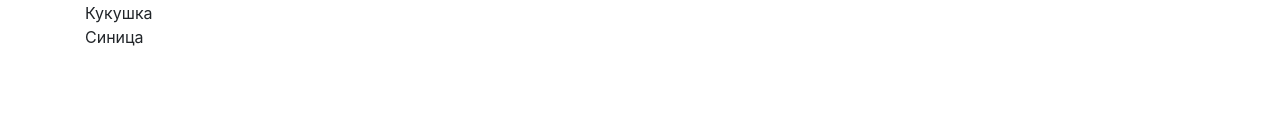
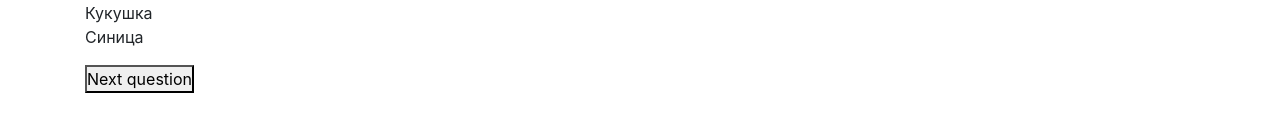
Before and after one commit to followhappyq/test-tasks, a React app: page /songbird in a window 1280 px wide. Shown: the part 401-532 px from the top of the page. Built offline with nearby package versions, Linux system fonts and the light colour scheme; a web font is replaced by a local one.

Commit message:
added SongBirdContainer functions

```diff
--- a/src/pages/SongBird/SongBird.tsx
+++ b/src/pages/SongBird/SongBird.tsx
@@ -1,11 +1,12 @@
 import React, { FC } from "react"
 
-import { Header, QuizDetails, Question, AnswerOptions } from "./containers"
+import { Header, QuizDetails, Question, AnswerOptions, NextQuestion } from "./containers"
 import "./style.scss"
 
 interface Props {
   currentQuestion: listType
   currentQuestionList: Array<listType>
+  onChangeQuestionNumber: () => void
 }
 
 export interface listType {
@@ -17,14 +18,14 @@ export interface listType {
   species: string
 }
 
-const SongBird: FC<Props> = ({ currentQuestion, currentQuestionList }) => {
-  console.log(currentQuestionList)
+const SongBird: FC<Props> = ({ currentQuestion, currentQuestionList, onChangeQuestionNumber }) => {
   return (
     <div className="songbird">
       <Header />
       <QuizDetails />
       <Question question={currentQuestion} />
       <AnswerOptions currentQuestionList={currentQuestionList} />
+      <NextQuestion onChangeQuestionNumber={onChangeQuestionNumber} />
     </div>
   )
 }
--- a/src/pages/SongBird/SongBirdContainer.tsx
+++ b/src/pages/SongBird/SongBirdContainer.tsx
@@ -11,20 +11,46 @@ const getRandomNumber: (max: number) => number = (max) => {
 
 const SongBirdContainer = (props: Props) => {
   const [questions, setQuestions] = useState(birds)
-  const [currentAnswer, setCurrentAnswer] = useState()
   const [currentQuestion, setCurrentQuestion] = useState<number>(0)
-  const [currentQuestionList, setCurrentQuestionList] = useState(birds[currentQuestion])
+  const [currentQuestionList, setCurrentQuestionList] = useState(questions[0])
+  const [isGameEnd, setIsGameEnd] = useState<boolean>(false)
+  const [questionNumber, setQuestionNumber] = useState<number>(0)
 
   const chooseCurrentQuestion: () => void = useCallback(() => {
     const currentQuestionListLength = currentQuestionList.length
     setCurrentQuestion(getRandomNumber(currentQuestionListLength))
   }, [currentQuestionList])
 
+  const onChangeQuestionNumber: () => void = () => {
+    if (questionNumber === questions.length - 1) {
+      setIsGameEnd(true)
+    }
+    if (questionNumber < questions.length - 1) {
+      setQuestionNumber(questionNumber + 1)
+    }
+  }
+
+  const onChangeCurrentQuestionList: () => void = useCallback(() => {
+    setCurrentQuestionList(questions[questionNumber])
+  }, [questionNumber, questions])
+
   useEffect(() => {
     chooseCurrentQuestion()
   }, [questions, chooseCurrentQuestion])
 
-  return <SongBird currentQuestion={currentQuestionList[currentQuestion]} currentQuestionList={currentQuestionList} />
+  useEffect(() => {
+    onChangeCurrentQuestionList()
+  }, [questionNumber, onChangeCurrentQuestionList])
+
+  useEffect(() => {}, [isGameEnd])
+
+  return (
+    <SongBird
+      currentQuestion={currentQuestionList[currentQuestion]}
+      currentQuestionList={currentQuestionList}
+      onChangeQuestionNumber={onChangeQuestionNumber}
+    />
+  )
 }
 
 export default SongBirdContainer
--- /dev/null
+++ b/src/pages/SongBird/components/NextQuestion/NextQuestion.tsx
@@ -0,0 +1,13 @@
+import React, { FC } from "react"
+
+import { Props } from "../../containers/NextQuestion/NextQuestion"
+
+const NextQuestion: FC<Props> = ({ onChangeQuestionNumber }) => {
+  return (
+    <button className="next-question" onClick={onChangeQuestionNumber}>
+      Next question
+    </button>
+  )
+}
+
+export default NextQuestion
--- a/src/pages/SongBird/components/index.ts
+++ b/src/pages/SongBird/components/index.ts
@@ -5,3 +5,4 @@ export { default as AudioPlayer } from "./AudioPlayer/AudioPlayer"
 export { default as PlayerButton } from "./PlayerButton/PlayerButton"
 export { default as AudioPlayerController } from "./AudioPlayer/AudioPlayerController"
 export { default as AnswerOptions } from "./AnswerOptions/AnswerOptions"
+export { default as NextQuestion } from "./NextQuestion/NextQuestion"
--- /dev/null
+++ b/src/pages/SongBird/containers/NextQuestion/NextQuestion.tsx
@@ -0,0 +1,12 @@
+import React, { FC } from "react"
+import { NextQuestion as BaseNextQuestion } from "../../components"
+
+export interface Props {
+  onChangeQuestionNumber: () => void
+}
+
+const NextQuestion: FC<Props> = ({ onChangeQuestionNumber }) => {
+  return <BaseNextQuestion onChangeQuestionNumber={onChangeQuestionNumber} />
+}
+
+export default NextQuestion
--- a/src/pages/SongBird/containers/index.ts
+++ b/src/pages/SongBird/containers/index.ts
@@ -4,3 +4,4 @@ export { default as Question } from "./Question/Question"
 export { default as AudioPlayer } from "./AudioPlayer/AudioPlayer"
 export { default as AudioPlayerController } from "./AudioPlayer/AudioPlayerController"
 export { default as AnswerOptions } from "./AnswerOptions/AnswerOptions"
+export { default as NextQuestion } from "./NextQuestion/NextQuestion"
```
